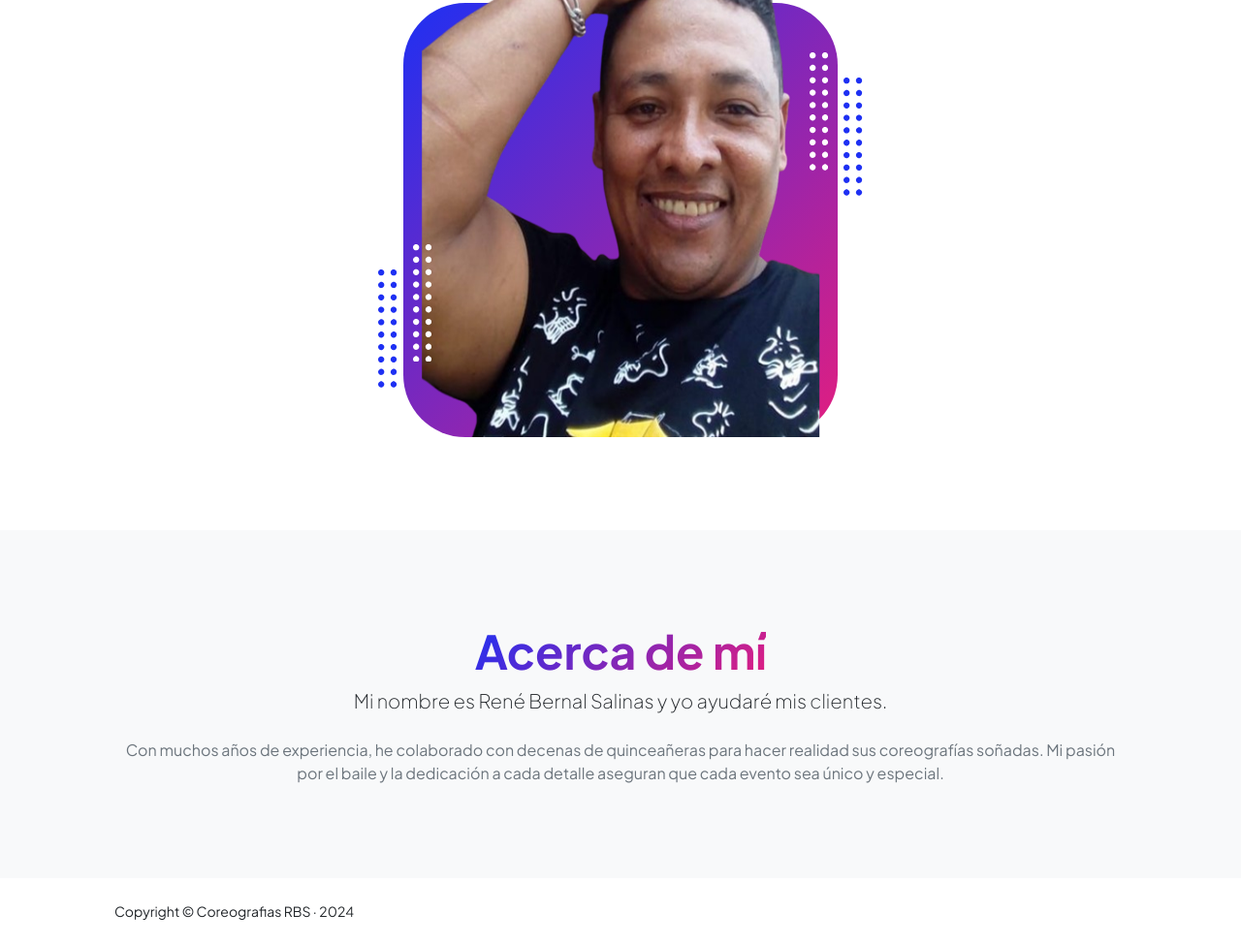
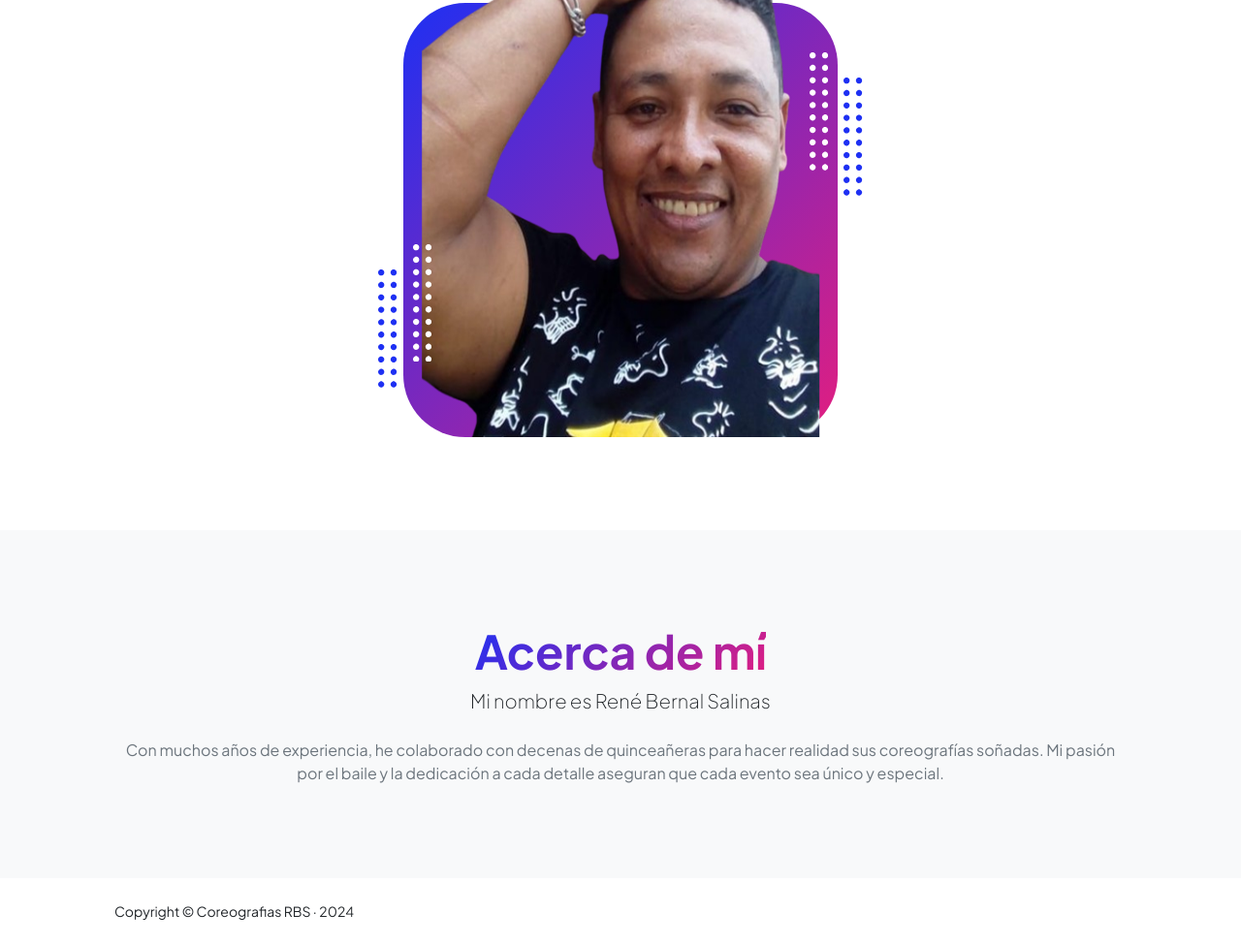
Before and after one commit to DBMO3/websites, a plain HTML site: page CoreografiasRBS/index.html in a window 1280 px wide. Shown: the part 595-1570 px from the top of the page at 97% size. Drawn offline with nearby package versions, Linux system fonts and the light colour scheme.

Commit message:
Update index.html

```diff
--- a/CoreografiasRBS/index.html
+++ b/CoreografiasRBS/index.html
@@ -181,7 +181,7 @@
                         <div class="col-xxl-8">
                             <div class="text-center my-5">
                                 <h2 class="display-5 fw-bolder"><span class="text-gradient d-inline">Acerca de mí</span></h2>
-                                <p class="lead fw-light mb-4">Mi nombre es René Bernal Salinas y yo ayudaré mis clientes.</p>
+                                <p class="lead fw-light mb-4">Mi nombre es René Bernal Salinas</p>
                                 <p class="text-muted">Con muchos años de experiencia, he colaborado con decenas de quinceañeras para hacer realidad sus coreografías soñadas. Mi pasión por el baile y la dedicación a cada detalle aseguran que cada evento sea único y especial.</p>
                             </div>
                         </div>
```
